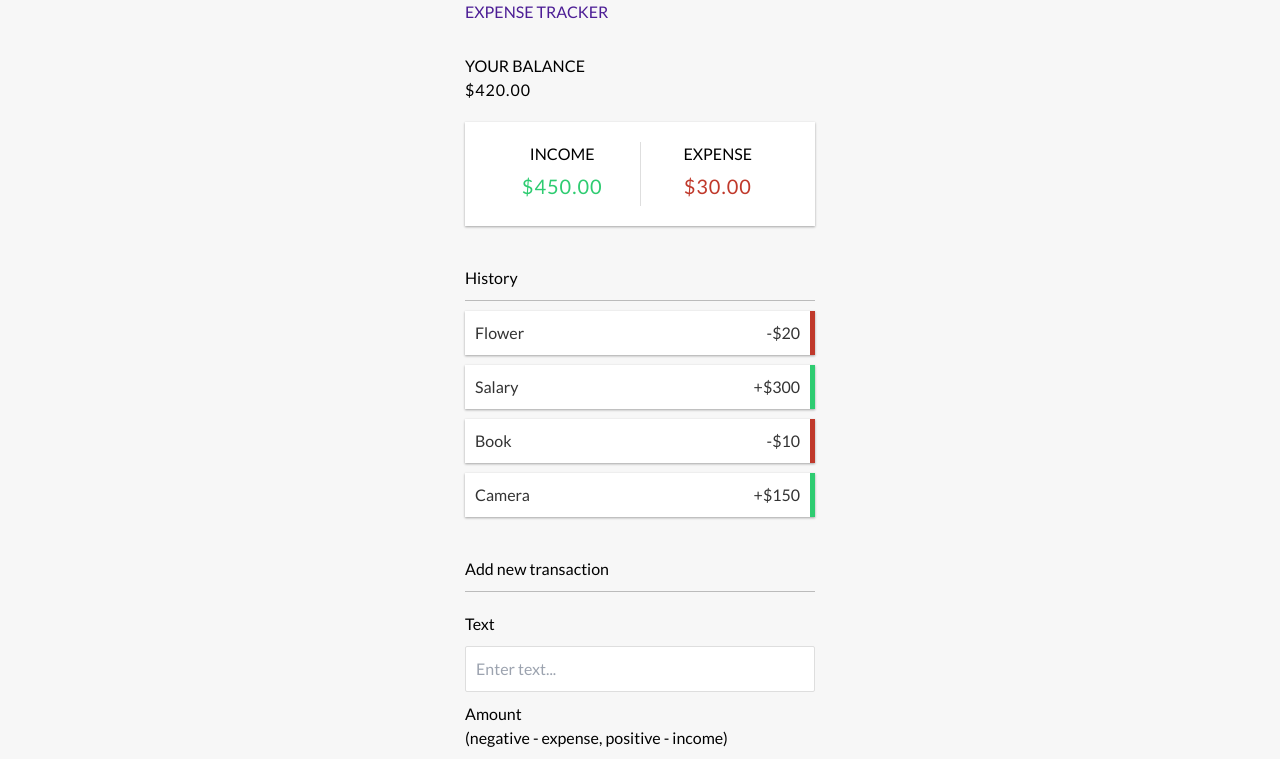
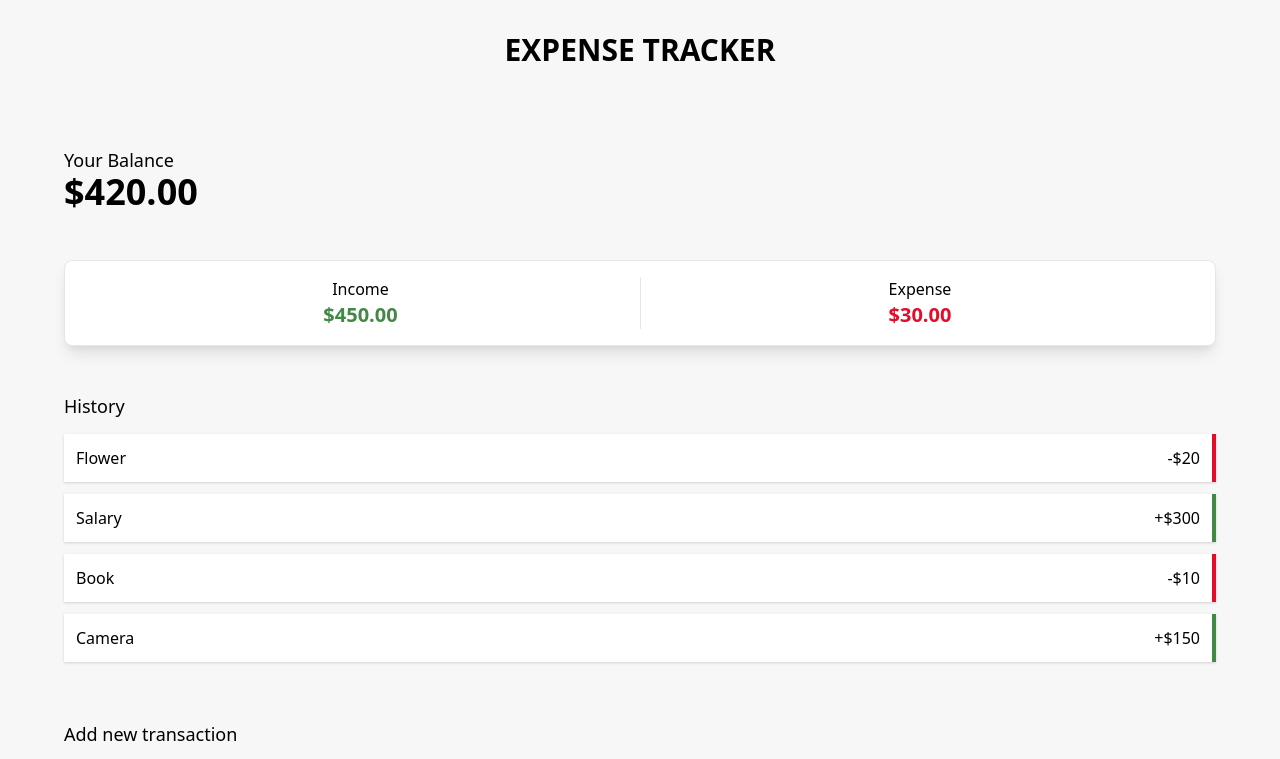
Before and after one commit to saebomp/expenseTracker, a React (Create React App) app: page / in a window 1280 px wide. Shown: the top 759 px of the page. Built offline with nearby package versions, Linux system fonts and the light colour scheme.

Commit message:
updated styling

```diff
--- a/public/index.html
+++ b/public/index.html
@@ -28,7 +28,7 @@
   </head>
   <body>
     <noscript>You need to enable JavaScript to run this app.</noscript>
-    <div id="root"></div>
+    <div id="root" class="container mx-auto py-8 px-16 font-sans"></div>
     <!--
       This HTML file is a template.
       If you open it directly in the browser, you will see an empty page.
--- a/src/App.css
+++ b/src/App.css
@@ -1,4 +1,4 @@
-@import url('https://fonts.googleapis.com/css?family=Lato&display=swap');
+/* @import url('https://fonts.googleapis.com/css?family=Lato&display=swap'); */
 @tailwind base;
 @tailwind components;
 @tailwind utilities;
@@ -22,116 +22,14 @@ body {
   font-family: 'Lato', sans-serif;
 }
 
-.container {
-  margin: 30px auto;
-  width: 350px;
+/* #root {
+  width:100%
+} */
+
+input:focus, button:focus {
+  outline: none;
 }
 
-h1 {
-  letter-spacing: 1px;
-  margin: 0;
-}
-
-h3 {
-  border-bottom: 1px solid #bbb;
-  padding-bottom: 10px;
-  margin: 40px 0 10px;
-}
-
-h4 {
-  margin: 0;
-  text-transform: uppercase;
-}
-
-.inc-exp-container {
-  background-color: #fff;
-  box-shadow: var(--box-shadow);
-  padding: 20px;
-  display: flex;
-  justify-content: space-between;
-  margin: 20px 0;
-}
-
-.inc-exp-container > div {
-  flex: 1;
-  text-align: center;
-}
-
-.inc-exp-container > div:first-of-type {
-  border-right: 1px solid #dedede;
-}
-
-.money {
-  font-size: 20px;
-  letter-spacing: 1px;
-  margin: 5px 0;
-}
-
-.money.plus {
-  color: #2ecc71;
-}
-
-.money.minus {
-  color: #c0392b;
-}
-
-label {
-  display: inline-block;
-  margin: 10px 0;
-}
-
-input[type='text'],
-input[type='number'] {
-  border: 1px solid #dedede;
-  border-radius: 2px;
-  display: block;
-  font-size: 16px;
-  padding: 10px;
-  width: 100%;
-}
-
-.btn {
-  cursor: pointer;
-  background-color: #9c88ff;
-  box-shadow: var(--box-shadow);
-  color: #fff;
-  border: 0;
-  display: block;
-  font-size: 16px;
-  margin: 10px 0 30px;
-  padding: 10px;
-  width: 100%;
-}
-
-.btn:focus,
-.delete-btn:focus {
-  outline: 0;
-}
-
-.list {
-  list-style-type: none;
-  padding: 0;
-  margin-bottom: 40px;
-}
-
-.list li {
-  background-color: #fff;
-  box-shadow: var(--box-shadow);
-  color: #333;
-  display: flex;
-  justify-content: space-between;
-  position: relative;
-  padding: 10px;
-  margin: 10px 0;
-}
-
-.list li.plus {
-  border-right: 5px solid #2ecc71;
-}
-
-.list li.minus {
-  border-right: 5px solid #c0392b;
-}
 
 .delete-btn {
   cursor: pointer;
@@ -152,9 +50,3 @@ input[type='number'] {
 .list li:hover .delete-btn {
   opacity: 1;
 }
-
-@media (max-width: 320px) {
-  .container {
-    width: 300px;
-  }
-}
--- a/src/App.js
+++ b/src/App.js
@@ -12,7 +12,7 @@ function App() {
   return (
     <GlobalProvider>
       <Header />
-      <div className="container">
+      <div className="grid grid-cols-1">
         <Balance />
         <IncomeExpenses />
         <TransactionList />
--- a/src/components/AddTransaction.js
+++ b/src/components/AddTransaction.js
@@ -24,30 +24,31 @@ export const AddTransaction = () => {
 
   return (
     <>
-      <h3>Add new transaction</h3>
+      <h3 className="leading-6 text-lg text-black mt-12 mb-4">Add new transaction</h3>
       <form onSubmit={onSubmit}>
         <div className="form-control">
-          <label htmlFor='text'>Text</label>
+          <label htmlFor='text' className="block">Text</label>
           <input
             type="text"
             value={text}
+            className="w-full p-2 placeholder-gray-400 border border-gray-200 focus:border-gray-900"
             onChange={(e) => setText(e.target.value)}
             placeholder="Enter text..."
           />
         </div>
         <div className="form-control">
-          <label htmlFor='amount'>
-            Amount <br />
-            (negative - expense, positive - income)
+          <label htmlFor='amount' className="block mt-5">
+            Amount <span className="text-sm">(negative : expense, positive : income)</span>
           </label>
           <input
             type="number"
             value={amount}
+            className="w-full p-2 placeholder-gray-400 border border-gray-200 focus:border-gray-900"
             onChange={(e) => setAmount(e.target.value)}
             placeholder="Enter amount..."
           />
         </div>
-        <button className="btn">Add transaction</button>
+        <button className="w-full mt-5 bg-gradient-to-r from-yellow-400 via-red-500 to-pink-500 py-2 text-white">Add transaction</button>
       </form>
     </>
   )
--- a/src/components/Balance.js
+++ b/src/components/Balance.js
@@ -10,9 +10,19 @@ export const Balance = () => {
   //reduce 로 amount array안에 있는 값 다 더해줌
 
   return (
-    <div>
-      <h4>Your Balance</h4>
-      <h1>${total}</h1>
+    <div className="mt-20">
+      <div className="items-center">
+        <div>
+          <h1 className="leading-6 text-lg text-black">
+            Your Balance
+          </h1>
+        </div>
+        <div>
+          <h2 className="text-4xl font-semibold">
+            ${total}
+          </h2>
+        </div>
+      </div>
     </div>
   )
 }
--- a/src/components/Header.js
+++ b/src/components/Header.js
@@ -2,7 +2,7 @@ import React from 'react'
 
 export const Header = () => {
   return (
-    <h2 className="uppercase text-purple-900">
+    <h2 className="uppercase text-3xl text-center font-semibold text-black">
       Expense Tracker
     </h2>
   )
--- a/src/components/IncomeExpenses.js
+++ b/src/components/IncomeExpenses.js
@@ -17,15 +17,17 @@ export const IncomeExpenses = () => {
     ).toFixed(2)
 
   return (
-  <div className="inc-exp-container">
-    <div>
-      <h4>Income</h4>
-      <p className="money plus">${income}</p>
+    <>
+    <div className="bg-white shadow-lg group block rounded-lg p-4 border flex flex-row divide-x mt-12">
+      <div className="w-6/12 text-center">
+        <h4>Income</h4>
+        <p className="text-customgreen-900 text-xl font-semibold">${income}</p>
+      </div>
+      <div className="w-6/12 text-center">
+        <h4>Expense</h4>
+        <p className="text-customred-900 text-xl font-semibold">${expense}</p>
+      </div>
     </div>
-    <div>
-      <h4>Expense</h4>
-      <p className="money minus">${expense}</p>
-    </div>
-  </div>
+  </>
   )
 }
--- a/src/components/Transaction.js
+++ b/src/components/Transaction.js
@@ -6,9 +6,11 @@ export const Transaction = ({transaction}) => {
   const sign = transaction.amount < 0 ? '-' : '+';
 
   return (
-    <li className={transaction.amount < 0 ? 'minus' : 'plus'}>
+    <li className={transaction.amount < 0 ? 'shadow border-r-4 border-customred-900 p-3 mb-3 bg-white' : 'shadow border-r-4 border-customgreen-900 p-3 mb-3 bg-white'}>
       {transaction.text}
-      <span>{sign}${Math.abs(transaction.amount)}</span>
+      <span className="float-right">
+        {sign}${Math.abs(transaction.amount)}
+      </span>
       {/* Math.abs : 숫자 positive number 로 바꿔줌*/}
       <button
         className="delete-btn"
--- a/src/components/TransactionList.js
+++ b/src/components/TransactionList.js
@@ -11,8 +11,8 @@ export const TransactionList = () => {
 
   return (
     <>
-      <h3>History</h3>
-      <ul className="list">
+      <h3 className="leading-6 text-lg text-black mt-12 mb-4">History</h3>
+      <ul className="">
         {transactions.map(transaction => (
           <Transaction
             key={transaction.id}
--- a/tailwind.config.js
+++ b/tailwind.config.js
@@ -1,11 +1,27 @@
+const { colors } = require('tailwindcss/defaultTheme')
+
 module.exports = {
   purge: [],
   darkMode: false, // or 'media' or 'class'
   theme: {
-    extend: {},
+    extend: {
+      colors: {
+        customblue: {
+          '900': '#16519F',
+        },
+        customred: {
+          '900': '#E40C2B',
+        },
+        customgreen: {
+          '900': '#438945',
+        },
+      }
+    },
   },
   variants: {
     extend: {},
   },
   plugins: [],
 }
+
+//https://stackoverflow.com/questions/62693939/tailwindcss-referencing-theme-colors-when-creating-custom-class
```
Also changed, not shown: 1 other file (tests, documents, lock files or other folders).
